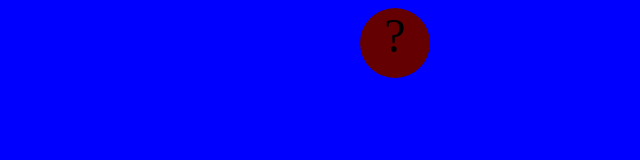
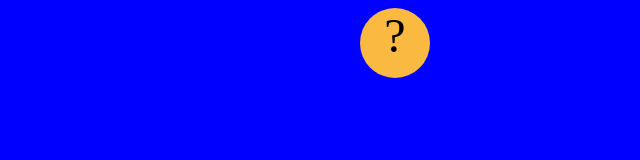
Before and after one commit to MicRuth/MicRuth.github.io, a plain HTML site: page projects/bouncing-box/index.html in a window 1280 px wide. Shown: the whole page, without its empty margins (640-1280 px from the left). Drawn offline with Linux system fonts and the light colour scheme.

```diff
--- a/projects/bouncing-box/index.html
+++ b/projects/bouncing-box/index.html
@@ -8,7 +8,7 @@
 		.box {
 			width: 70px;
 			height: 70px;
-			background-color: rgb(100, 0, 0.635);
+			background-color: rgb(250, 186, 66);
 			font-size: 300%;
 			text-align: center;
 			user-select: none;
```
